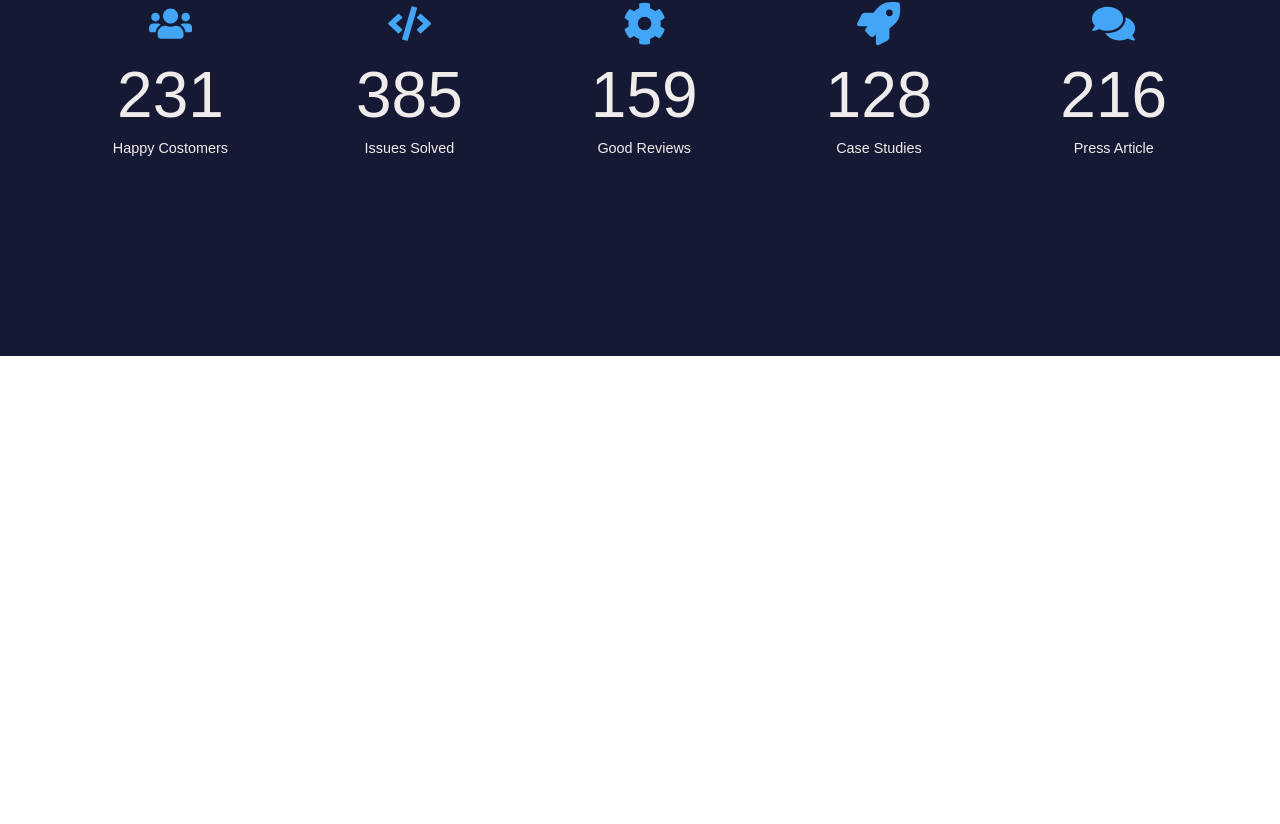
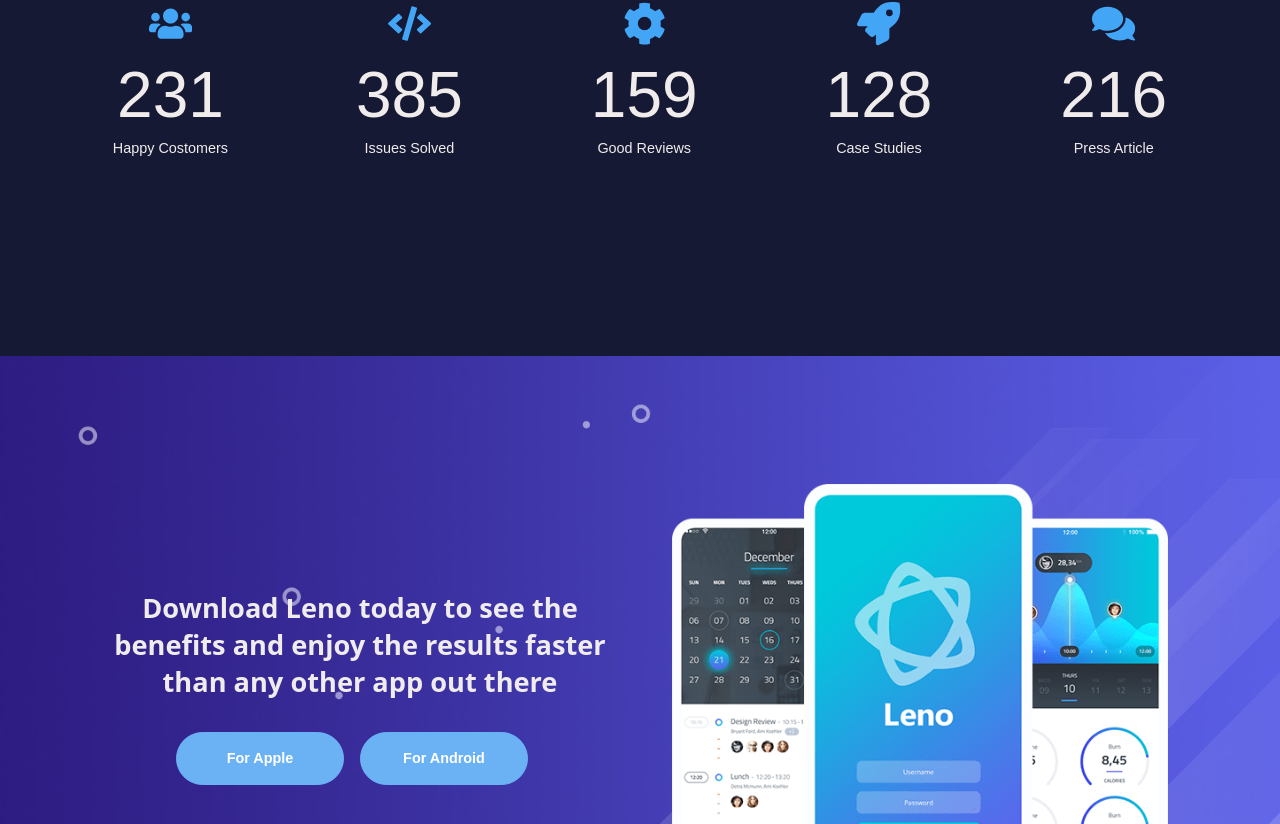
Before and after one commit to juliusfaj/mobile-App-website, a React (Create React App) app: page / in a window 1280 px wide. Shown: the part 4606-5430 px from the top of the page. Before the commit the page ends 4962 px from the top, so only its background shows below. Built offline with nearby package versions, Linux system fonts and the light colour scheme.

Commit message:
code update

```diff
--- a/src/App.js
+++ b/src/App.js
@@ -6,6 +6,7 @@
 import Help from "./components/help";
 import Modal from "./components/modal";
 import Carosuels from "./components/carosuel";
+import Download from "./components/download";
 import { useGlobalContext } from "./context";
 
 const App = () => {
@@ -20,6 +21,7 @@
       <Preview />
       <Help />
       {/* <Carosuels /> */}
+      <Download />
     </section>
   );
 };
--- /dev/null
+++ b/src/components/download.js
@@ -0,0 +1,26 @@
+import React from "react";
+import downloadImg from "../images/download.png";
+
+const Download = () => {
+  return (
+    <div className="download-section">
+      <div className="download-container">
+        <div className="download-desc">
+          <p>
+            Download Leno today to see the benefits and enjoy the results faster
+            than any other app out there
+          </p>
+          <div className="btn-container">
+            <button>For apple</button>
+            <button>for android</button>
+          </div>
+        </div>
+        <div className="download-img">
+          <img src={downloadImg} alt="downloadImage" />
+        </div>
+      </div>
+    </div>
+  );
+};
+
+export default Download;
--- a/src/index.css
+++ b/src/index.css
@@ -1090,3 +1090,114 @@
 }
 
 /* end */
+
+/* download Section */
+.download-section {
+  /* border: 1px solid red; */
+  background: url("./images/download-background.jpg");
+  background-size: cover;
+  background-position: center;
+  padding: 7rem 0;
+}
+
+.download-section .download-container {
+  /* border: 1px solid red; */
+  width: 100%;
+  display: flex;
+  flex-direction: column;
+  align-items: center;
+}
+
+.download-section .download-desc {
+  /* border: 1px solid blue; */
+  max-width: 45rem;
+  margin: 0 auto 4.5rem auto;
+  text-align: center;
+}
+
+.download-section .download-desc p {
+  color: var(--text-color);
+  font-family: system-ui, -apple-system, BlinkMacSystemFont, "Segoe UI", Roboto,
+    Oxygen, Ubuntu, Cantarell, "Open Sans", "Helvetica Neue", sans-serif;
+
+  margin: 0 auto 2rem auto;
+  font-size: 1.7rem;
+  font-weight: bold;
+  padding: 0 1rem;
+  max-width: 38rem;
+}
+
+.download-section .download-desc .btn-container {
+  width: 30rem;
+  margin: 0 auto;
+}
+
+.download-img {
+  margin: 0 auto;
+  max-width: 38rem;
+  padding: 1rem;
+}
+
+.download-img img {
+  width: 100%;
+  display: block;
+}
+
+@media screen and (min-width: 768px) {
+  .download-section .download-desc {
+    max-width: 50rem;
+  }
+
+  .download-section .download-desc p {
+    max-width: 48rem;
+  }
+
+  .download-img {
+    max-width: 40rem;
+  }
+}
+
+@media screen and (min-width: 1120px) {
+  .download-section .download-container {
+    flex-direction: row;
+    margin: 0 auto;
+
+    max-width: 70rem;
+  }
+
+  .download-section .download-desc {
+    max-width: 35rem;
+  }
+
+  .download-section .download-desc p {
+    max-width: 33rem;
+  }
+
+  .download-section .download-desc .btn-container {
+    display: flex;
+    justify-content: center;
+  }
+
+  .download-img {
+    /* border: 1px solid red; */
+    max-width: 33rem;
+  }
+}
+
+@media screen and (min-width: 1338px) {
+  .download-section .download-container {
+    max-width: 95rem;
+  }
+  .download-section .download-desc {
+    max-width: 40rem;
+  }
+
+  .download-section .download-desc p {
+    max-width: 38rem;
+  }
+
+  .download-img {
+    max-width: 45rem;
+  }
+}
+/* end */
```
